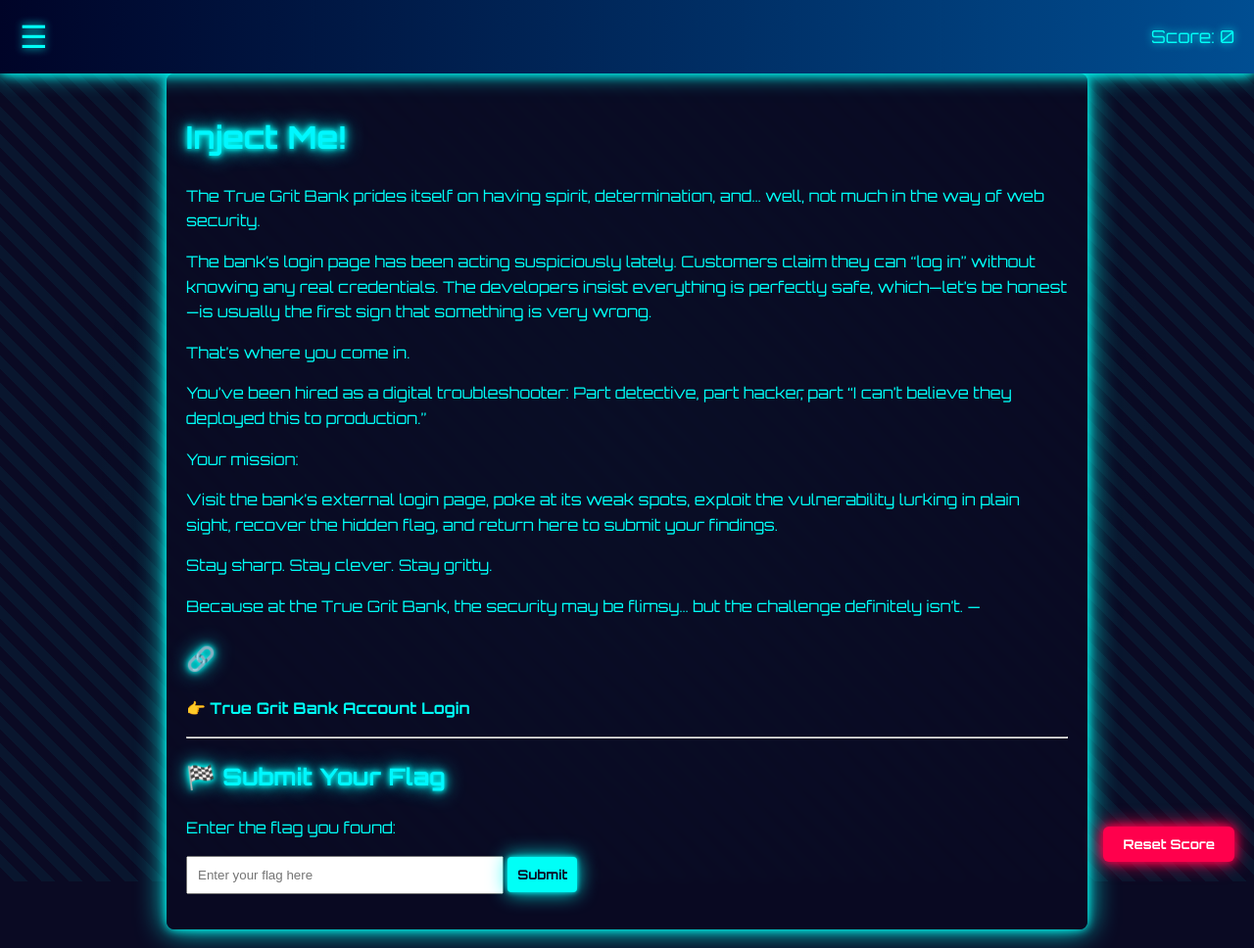
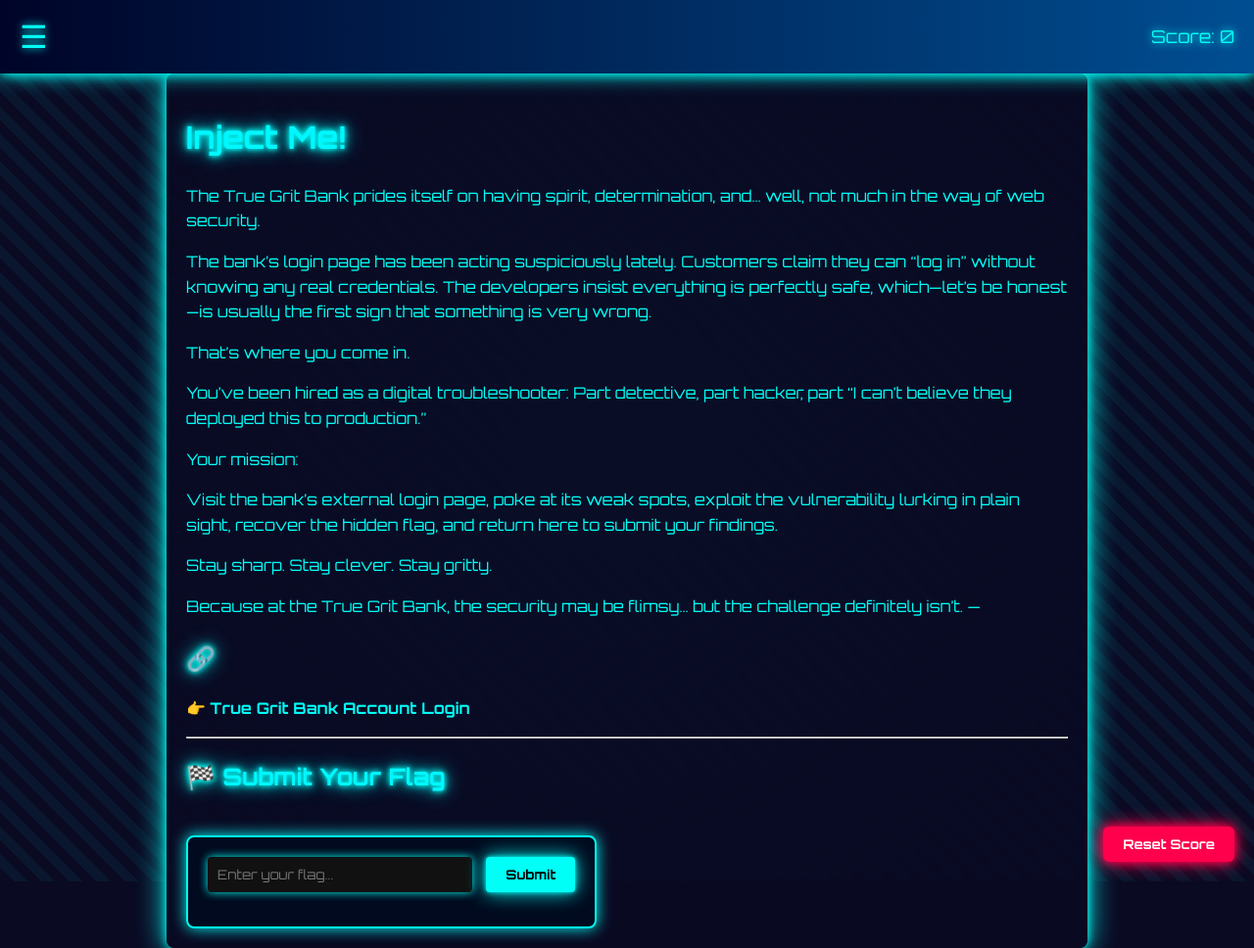
Before and after one commit to toni-graham/ctf2025, a Jekyll site: the page built from challenge10.md, in a window 1280 px wide. Shown: the whole page at 98% size. Built offline with Jekyll 4.4.1, drawn with Linux system fonts in a browser that asks for light colours; part of the change alters nothing that is shown.

Commit message:
Update challenge10.md

```diff
--- a/challenge10.md
+++ b/challenge10.md
@@ -35,28 +35,42 @@ but the challenge definitely isn't.
 
 ## 🏁 Submit Your Flag
 
-Enter the flag you found:
-
-<form action="" onsubmit="return checkFlag(event)">
-  <input type="text" id="flag" placeholder="Enter your flag here" style="padding:10px;width:300px;">
-  <button style="padding:10px;">Submit</button>
-</form>
-
-<p id="result"></p>
+<div class="answer-box">
+  <form id="answer-form">
+    <input type="text" id="user-answer" placeholder="Enter your flag..." required>
+    <button type="submit">Submit</button>
+  </form>
+  <div id="feedback"></div>
+</div>
 
 <script>
-  const correctFlag = "FLAG{Inj3ct10n_Succ3ss}";
+  document.addEventListener("DOMContentLoaded", function() {
+    const form = document.getElementById("answer-form");
+    const feedback = document.getElementById("feedback");
+    const scoreDisplay = document.getElementById("scoreDisplay");
 
-  function checkFlag(e) {
-    e.preventDefault();
-    const val = document.getElementById("flag").value.trim();
-    if (val === correctFlag) {
-      document.getElementById("result").innerText = "✅ Correct! Challenge completed.";
-      score = parseInt(score) + 100;
-      localStorage.setItem("ctfScore", score);
-      scoreDisplay.textContent = score;
-    } else {
-      document.getElementById("result").innerText = "❌ Incorrect flag. Try again.";
-    }
-  }
+    // Make sure the score is a number
+    let score = parseInt(localStorage.getItem("ctfScore")) || 0;
+    scoreDisplay.textContent = score;
+
+    form.addEventListener("submit", function(e) {
+      e.preventDefault();
+      const userAnswer = document.getElementById("user-answer").value.trim().toLowerCase();
+
+      const correctAnswer = "FLAG{Inj3ct10n_Succ3ss}";
+
+      if (userAnswer === correctAnswer) {
+        feedback.textContent = "✅ Correct!";
+        feedback.style.color = "#00ff99";
+
+        // Add 100 points properly
+        score = parseInt(score) + 100;
+        localStorage.setItem("ctfScore", score);
+        scoreDisplay.textContent = score;
+      } else {
+        feedback.textContent = "❌ Wrong answer, try again!";
+        feedback.style.color = "#ff0066";
+      }
+    });
+  });
 </script>
```
